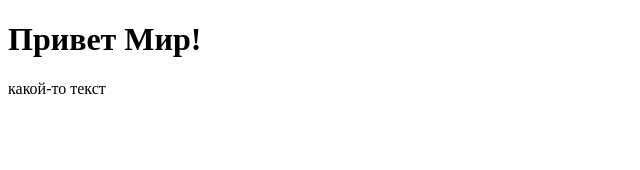
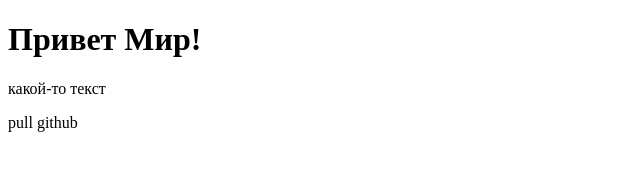
Before and after one commit to Zhenya-by/Adukar, a plain HTML site: page index.html in a window 1280 px wide. Shown: the full height of the page, 0-640 px from the left. Drawn offline with Linux system fonts and the light colour scheme.

Commit message:
Update index.html

```diff
--- a/index.html
+++ b/index.html
@@ -7,5 +7,6 @@
 <body>
 <h1>Привет Мир!</h1>
 <p>какой-то текст</p>
+  <p>pull github</p>
 </body>
 </html>
```
